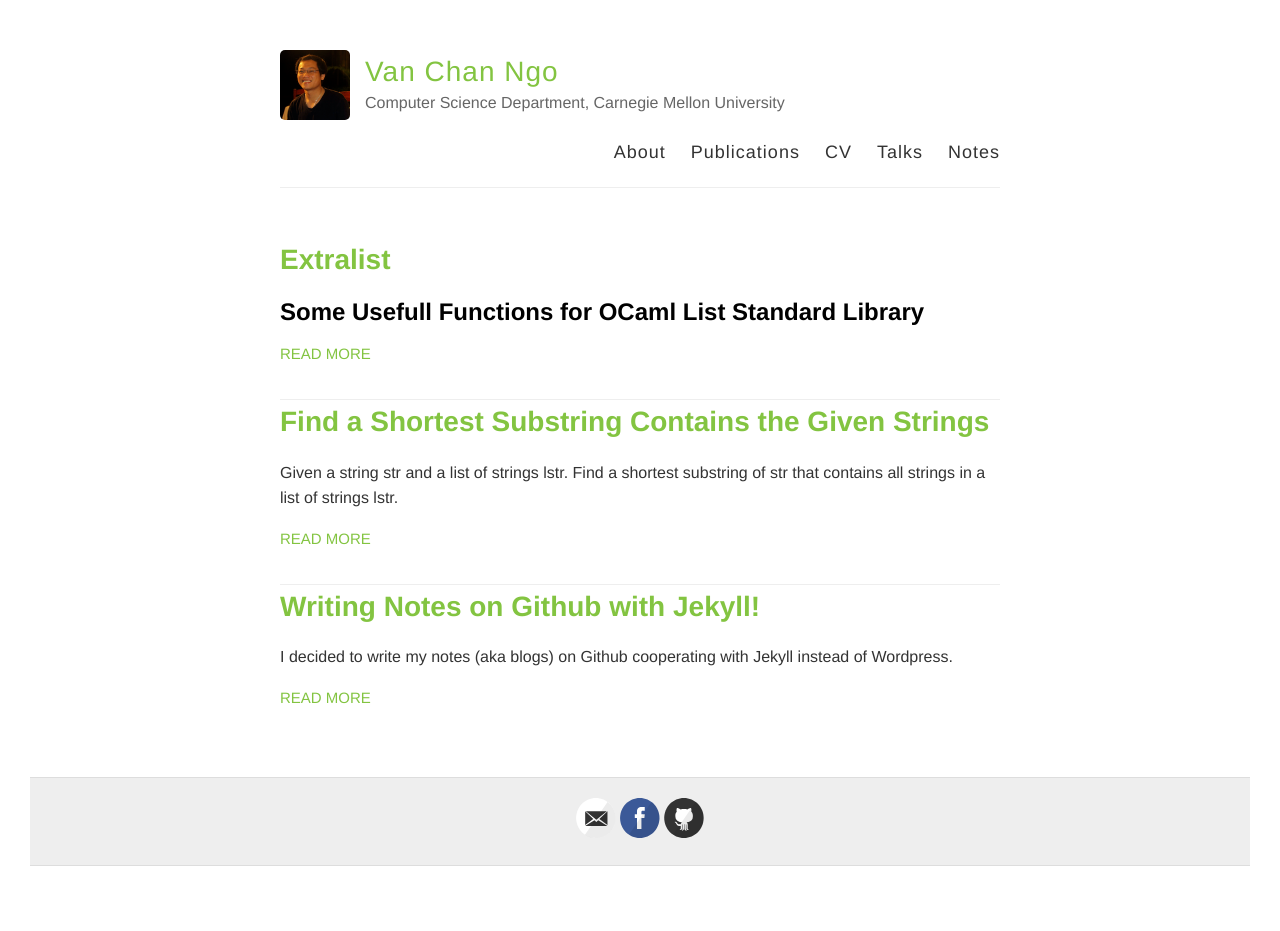
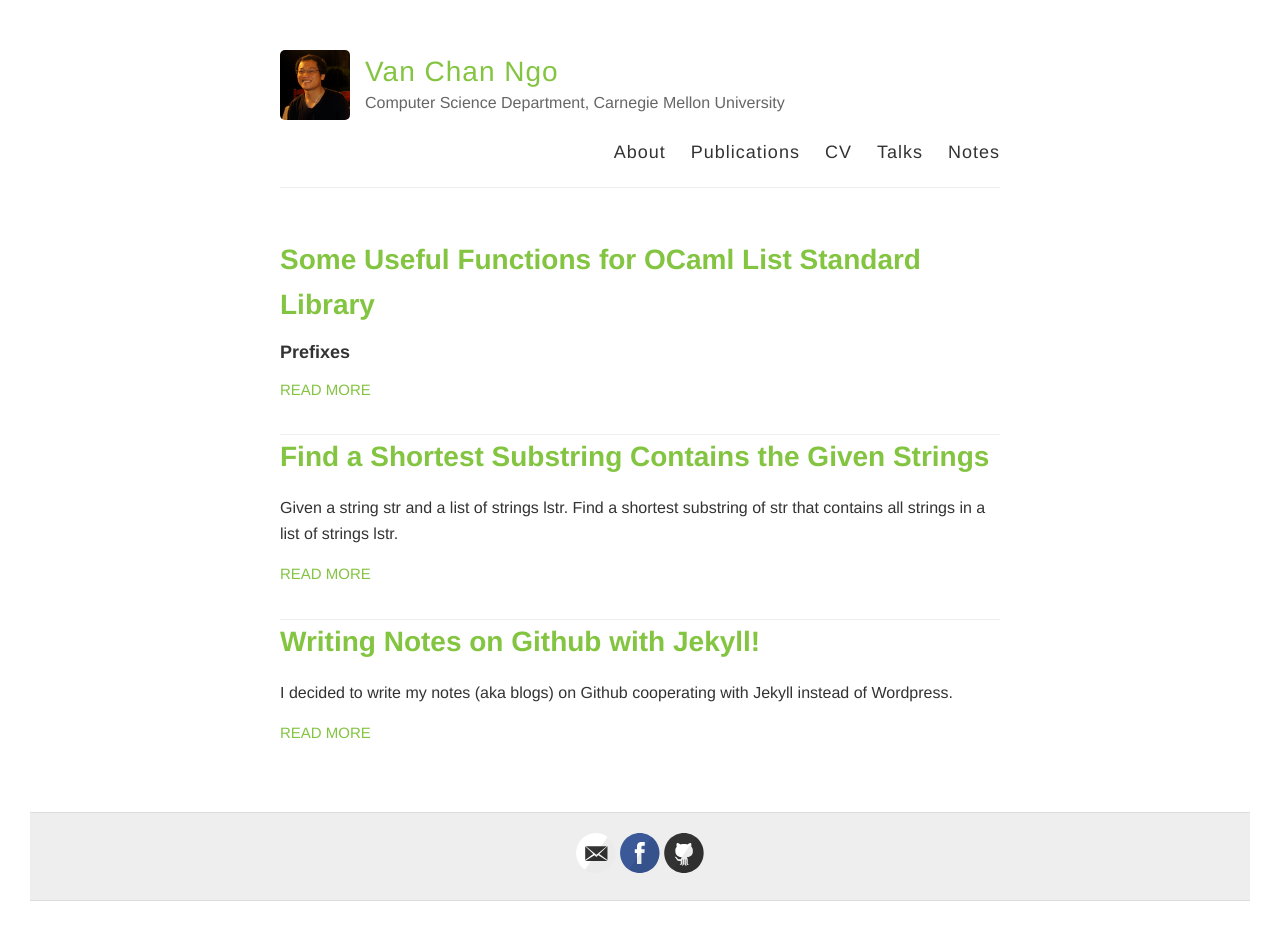
Before and after one commit to channgo2203/channgo2203.github.io, a Jekyll site: the page built from index.html, in a window 1280 px wide. Built offline with Jekyll 4.4.1, drawn with Linux system fonts in a browser that asks for light colours; before the commit the page ends 900 px from its top, so only the background shows below that.

Commit message:
Update 2016-05-29-extralist.md

```diff
--- a/_posts/2016-05-29-extralist.md
+++ b/_posts/2016-05-29-extralist.md
@@ -1,4 +1,8 @@
 ---
+layout: post
+title: Some Useful Functions for OCaml List Standard Library
 published: true
 ---
-## Some Usefull Functions for OCaml List Standard Library
+### Prefixes
+
+### Suffixes
```
